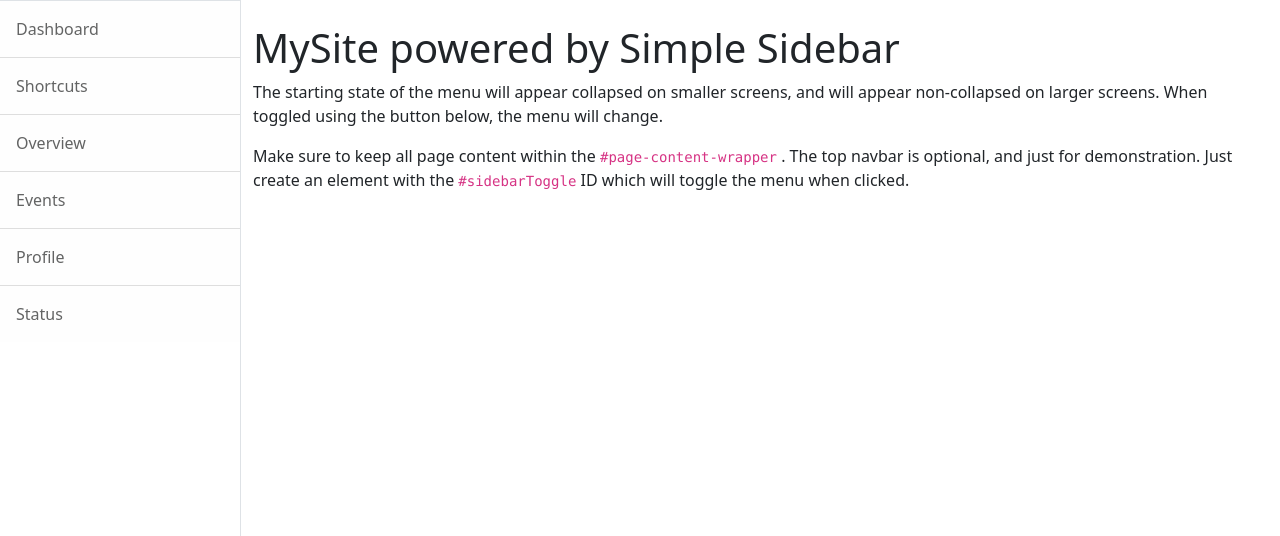
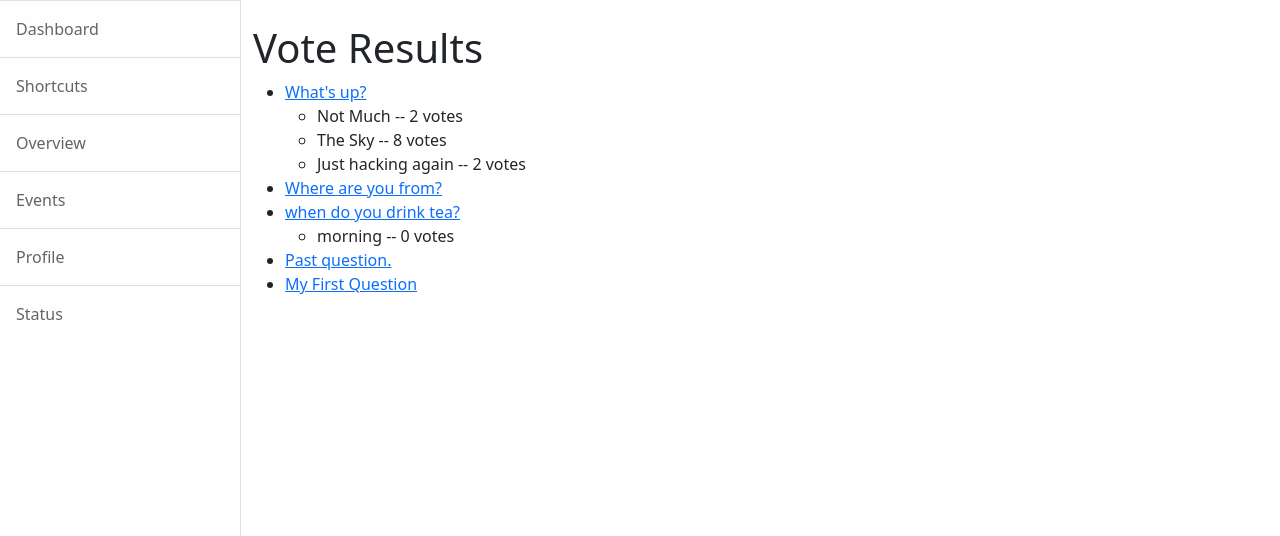
Before and after one commit to msuz/sandbox, a Django app: page /membersite/ in a window 1280 px wide. Shown: the part 57-593 px from the top of the page. Run offline with Django 4.2, Linux system fonts and the light colour scheme; data comes from the database, SQL or seed files in the repository; some libraries are stand-ins or nearby versions.

Commit message:
[debug-toolbar.SQL] 6 queries in 1.03ms

```diff
--- a/django_site/membersite/templates/membersite/index.html
+++ b/django_site/membersite/templates/membersite/index.html
@@ -1,13 +1,22 @@
 {% extends "base.html" %}
 
 {% block content %}
-<h1 class="mt-4">MySite powered by Simple Sidebar</h1>
-<p>The starting state of the menu will appear collapsed on smaller screens, and will appear non-collapsed on larger screens. When toggled using the button below, the menu will change.</p>
-<p>
-    Make sure to keep all page content within the
-    <code>#page-content-wrapper</code>
-    . The top navbar is optional, and just for demonstration. Just create an element with the
-    <code>#sidebarToggle</code>
-    ID which will toggle the menu when clicked.
-</p>
+<h1 class="mt-4">Vote Results</h1>
+{% if question_list %}
+    <ul>
+    {% for question in question_list %}
+        <li><a href="{% url 'polls:detail' question.id %}">{{ question.question_text }}</a></li>
+
+        <ul>
+        {% for choice in question.choice_set.all %}
+            <li>{{ choice.choice_text }} -- {{ choice.votes }} vote{{ choice.votes|pluralize }}</li>
+        {% endfor %}
+        </ul>
+
+    {% endfor %}
+    </ul>
+{% else %}
+    <p>No polls are available.</p>
+{% endif %}
+
 {% endblock %}
--- a/django_site/membersite/views.py
+++ b/django_site/membersite/views.py
@@ -1,5 +1,12 @@
+from django.shortcuts import render
 from django.views.generic.base import TemplateView
+from polls.models import Question, Choice
 
 # Create your views here.
 class IndexView(TemplateView):
     template_name = "membersite/index.html"
+
+    def get(self, request, *args, **kwargs):
+        context = super(IndexView, self).get_context_data(**kwargs)
+        context['question_list'] = Question.objects.all()
+        return render(self.request, self.template_name, context)
```
